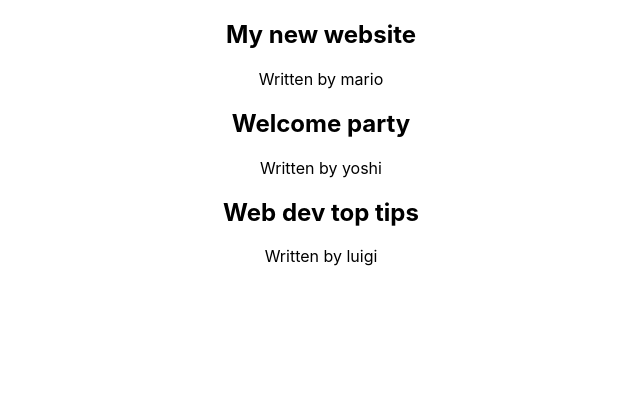
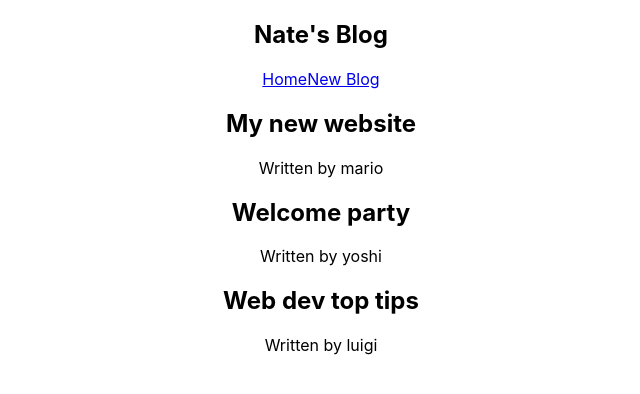
Before and after one commit to nkc53/simpleBlog, a React (Create React App) app: page / in a window 1280 px wide. Shown: the top 394 px of the page, without its empty margins (319-959 px from the left). Built offline with nearby package versions, Linux system fonts and the light colour scheme.

Commit message:
added navbar

```diff
--- a/src/App.js
+++ b/src/App.js
@@ -1,10 +1,12 @@
 import './App.css';
 import Home from './Home';
+import Navbar from './Navbar';
 
 function App() {
 
   return (
     <div className="App">
+      <Navbar />
       <div className="content">
         <Home />
       </div>
--- /dev/null
+++ b/src/Navbar.js
@@ -0,0 +1,13 @@
+const Navbar = () => {
+    return (
+        <nav className="navbar">
+            <h1>Nate's Blog</h1>
+            <div className="links">
+                <a href="/">Home</a>
+                <a href="/create">New Blog</a>
+            </div>
+        </nav>
+    );
+}
+
+export default Navbar;
```
